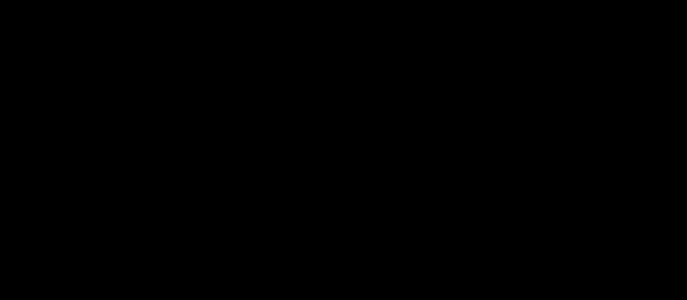
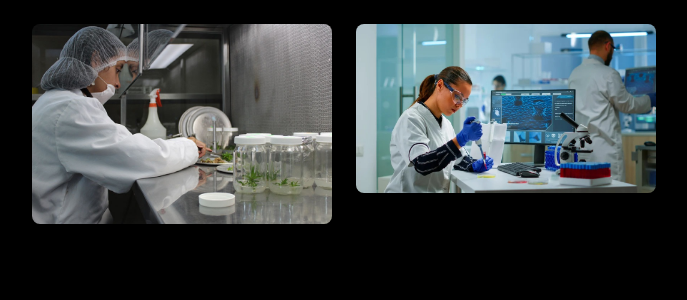
Before and after one commit to Efocor/LABsite, a Next.js app: page /SoftwareItems in a window 1280 px wide. Before the commit this address had no page. Shown: the top 300 px of the page, without its empty margins (296-983 px from the left). Built offline with nearby package versions, Linux system fonts and the light colour scheme.

Commit message:
Cambio de fuente en inicio, creacion de SoftwareItems y edicion de seccion de software para mostrar laboratorios

```diff
--- a/src/components/Sections/Hero.tsx
+++ b/src/components/Sections/Hero.tsx
@@ -22,7 +22,7 @@ const Hero: FC = memo(() => {
         />
         <div className="z-10  max-w-screen-lg px-4 lg:px-0">
           <div className="flex flex-col items-center gap-y-6 rounded-xl bg-gray-800/70 p-6 text-center shadow-lg backdrop-blur-sm">
-            <h1 className="text-4xl font-bold text-white sm:text-5xl lg:text-7xl">{name}</h1>
+            <h1 className="text-4xl font-bold text-white sm:text-5xl lg:text-7xl font-montserrat">{name}</h1>
             {description}
             <div className="flex gap-x-4 text-neutral-100">
               <Socials />
--- a/src/globalStyles.scss
+++ b/src/globalStyles.scss
@@ -1,3 +1,5 @@
+@import url('https://fonts.googleapis.com/css2?family=Montserrat:wght@700&display=swap');
+
 @tailwind base;
 @tailwind components;
 @tailwind utilities;
--- /dev/null
+++ b/src/pages/SoftwareItems.tsx
@@ -0,0 +1,53 @@
+// SoftwareItems.tsx
+import React from 'react';
+import Image from 'next/image';
+import lab1 from '../images/SoftwareItems/lab1.jpg';
+import lab2 from '../images/SoftwareItems/lab2.jpg';
+
+// Define la estructura de cada software
+interface SoftwareItem {
+  title: string;
+  description: string;
+  image: string;
+  url: string;
+}
+
+// Puedes importar tus items de software desde data.tsx
+const softwareItems: SoftwareItem[] = [
+  {
+    title: "Lab 1",
+    description: "Información del laboratorio 1.",
+    image: lab1, // Cambia la ruta a la imagen real
+    url: "https://example.com/wengan",
+  },
+  {
+    title: "Lab 2",
+    description: "Información del laboratorio 2.",
+    image: lab2,
+    url: "https://example.com/fast-sg",
+  },
+  // Agrega más elementos según sea necesario
+];
+
+const SoftwareItems: React.FC = () => (
+  <div className="flex flex-wrap justify-center gap-6 mt-6">
+    {softwareItems.map((item, index) => (
+      <div className="w-[300px] h-[300px] pb-6" key={`${item.title}-${index}`}>
+        <div className="relative h-max w-full overflow-hidden rounded-lg shadow-lg shadow-black/30 lg:shadow-xl">
+          <Image alt={item.title} className="h-full w-full" src={item.image} />
+          <a
+            className="absolute inset-0 h-full w-full bg-gray-900 transition-all duration-300 opacity-0 hover:opacity-80 flex flex-col justify-center items-center"
+            href={item.url}
+            target="_blank"
+            rel="noopener noreferrer"
+          >
+            <h2 className="text-center font-bold text-white">{item.title}</h2>
+            <p className="text-xs text-white">{item.description}</p>
+          </a>
+        </div>
+      </div>
+    ))}
+  </div>
+);
+
+export default SoftwareItems;
--- a/src/pages/software.tsx
+++ b/src/pages/software.tsx
@@ -19,6 +19,10 @@ const SoftwareSection: FC = () => (
     <p className="text-gray-700 mb-4">
       Nuestro software está optimizado para ejecutarse en clústeres de computación de alto rendimiento (HPC), aprovechando al máximo los recursos de computación de alto rendimiento para permitir un análisis rápido de conjuntos de datos genómicos a gran escala.
     </p>
+
+    {/* Llama al nuevo componente aquí */}
+    <SoftwareItems /> {/* Este es el componente que muestra las imágenes y enlaces del software */}
+
     <h3 className="text-xl font-bold text-gray-800 mb-2">Herramientas de Software</h3>
     <h4 className="text-lg font-semibold text-gray-700 mb-1">Ensamblaje del Genoma</h4>
     <ul className="list-disc list-inside text-gray-700 mb-4">
--- a/tailwind.config.js
+++ b/tailwind.config.js
@@ -31,6 +31,9 @@ module.exports = {
       screens: {
         touch: {raw: 'only screen and (pointer: coarse)'},
       },
+      fontFamily: {  // Aquí es donde añades la nueva fuente
+        montserrat: ['Montserrat', 'sans-serif'], // Define la nueva fuente aquí
+      },
     },
   },
   // eslint-disable-next-line no-undef
```
Also changed, not shown: src/images/SoftwareItems/lab1.jpg (added), src/images/SoftwareItems/lab2.jpg (added).
